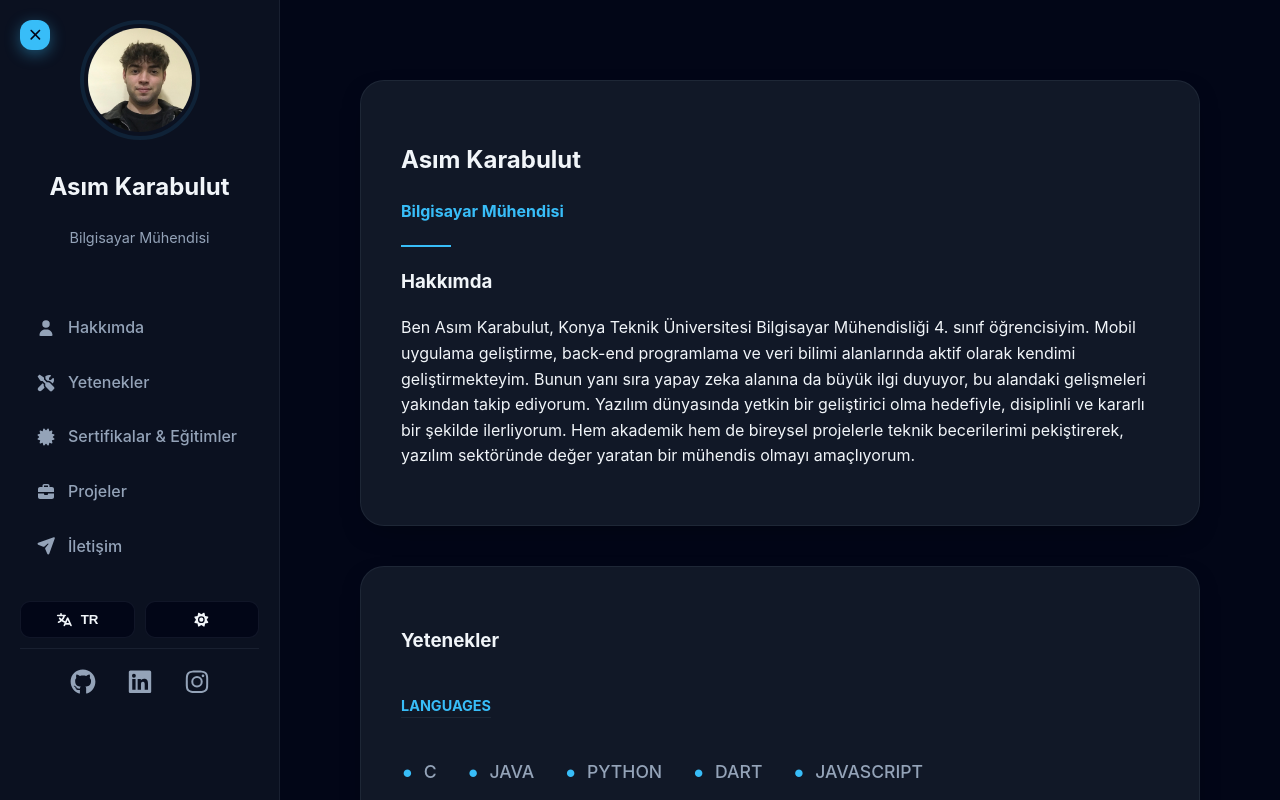
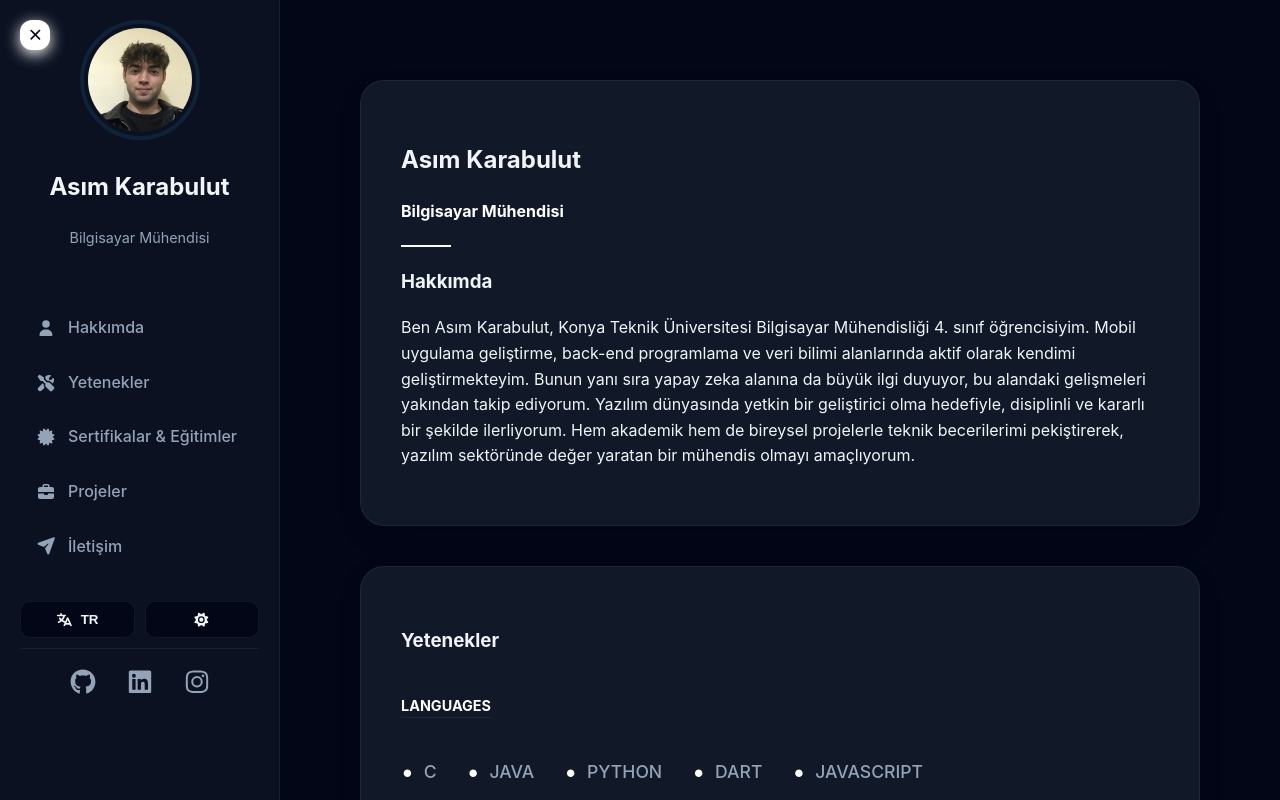
Before and after one commit to asmss/my_portfoy_repo, a React (Create React App) app: page / in a window 1280 px wide. Shown: the top 800 px of the page. Built offline with nearby package versions, Linux system fonts and the light colour scheme.

Commit message:
dark mode update color

```diff
--- a/src/App.css
+++ b/src/App.css
@@ -8,7 +8,7 @@
   --text-main: #f1f5f9;
   --text-dim: #94a3b8;
 
-  --accent: #38bdf8;
+  --accent: #ffffff;
   --accent-hover: #7dd3fc;
   --accent-soft: rgba(56, 189, 248, 0.1);
 
@@ -485,7 +485,7 @@ section[id] {
   color: var(--btn-text);
   z-index: 1200;
   cursor: pointer;
-  box-shadow: 0 4px 15px rgba(56, 189, 248, 0.4);
+  box-shadow: 0 4px 15px rgb(255, 255, 255);
   display: flex;
   align-items: center;
   justify-content: center;
```
